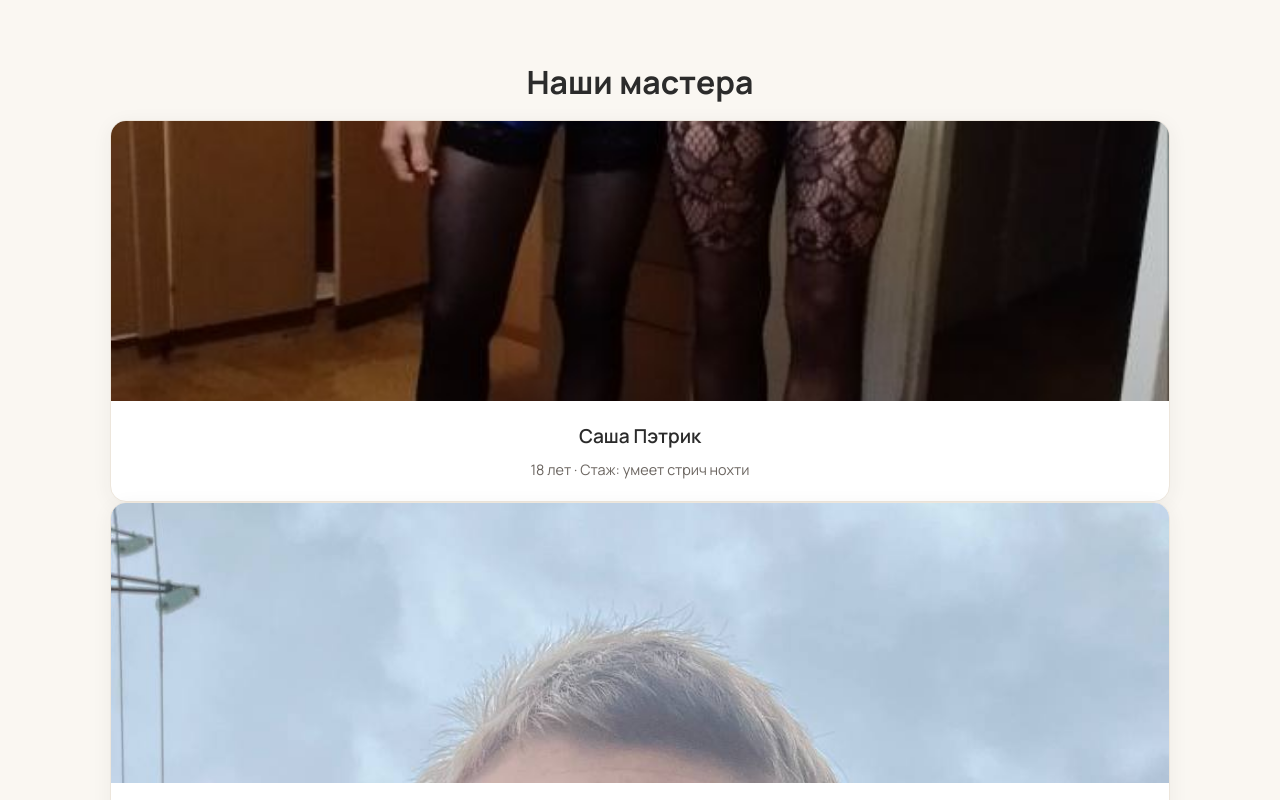
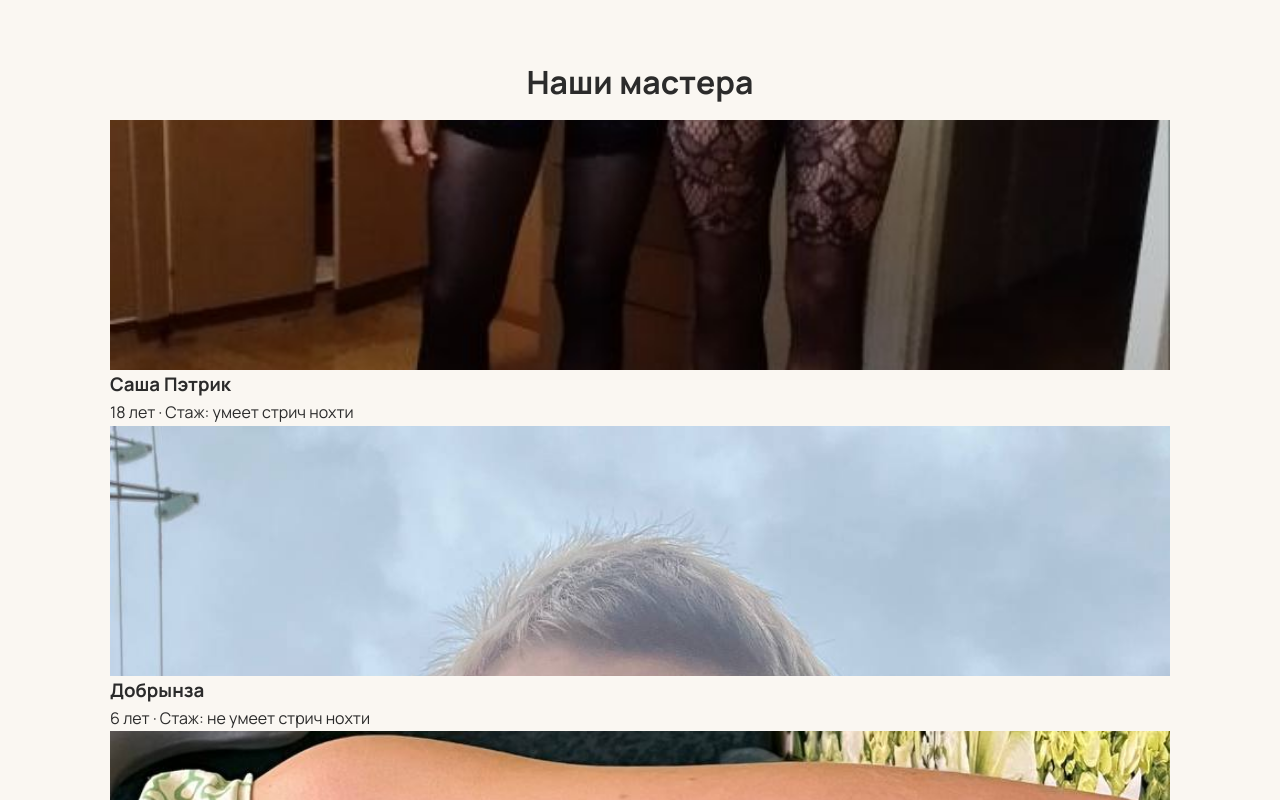
Before and after one commit to mentbiznes63/popa, a plain HTML site: page index.html in a window 1280 px wide. Shown: the part 1540-2340 px from the top of the page. Drawn offline with Linux system fonts and the light colour scheme.

Commit message:
Update styles.css

```diff
--- a/styles.css
+++ b/styles.css
@@ -87,15 +87,12 @@ button { font-family: inherit; cursor: pointer; border: none; background: none;
 .service-card__price { color: var(--accent-dark); font-weight: 700; font-size: 1.15rem; margin-bottom: 8px; }
 .service-card__desc { font-size: 0.9rem; color: var(--text-muted); }
 
-/* MASTERS */
-.masters__grid { display: grid; grid-template-columns: 1fr; gap: 20px; }
-.master-card { background: var(--bg-card); border-radius: var(--radius); overflow: hidden; box-shadow: var(--shadow); border: 1px solid var(--border); text-align: center; opacity: 0; transform: translateY(20px); transition: all 0.3s; }
-.master-card.visible { opacity: 1; transform: translateY(0); }
-.master-card:hover { transform: translateY(-4px); }
-.master-card__img { width: 100%; height: 280px; object-fit: cover; background-color: #f0f0f0; }
-.master-card__info { padding: 20px; }
-.master-card__name { font-size: 1.2rem; font-weight: 600; margin-bottom: 6px; }
-.master-card__details { font-size: 0.9rem; color: var(--text-muted); }
+.master-card__img {
+  width: 100%;
+  height: 250px;          /* Высота квадрата */
+  object-fit: cover;
+  background-color: #f0f0f0;
+}
 
 /* ADVANTAGES */
 .advantages { background: linear-gradient(180deg, var(--bg) 0%, #F3EDE4 100%); }
```
